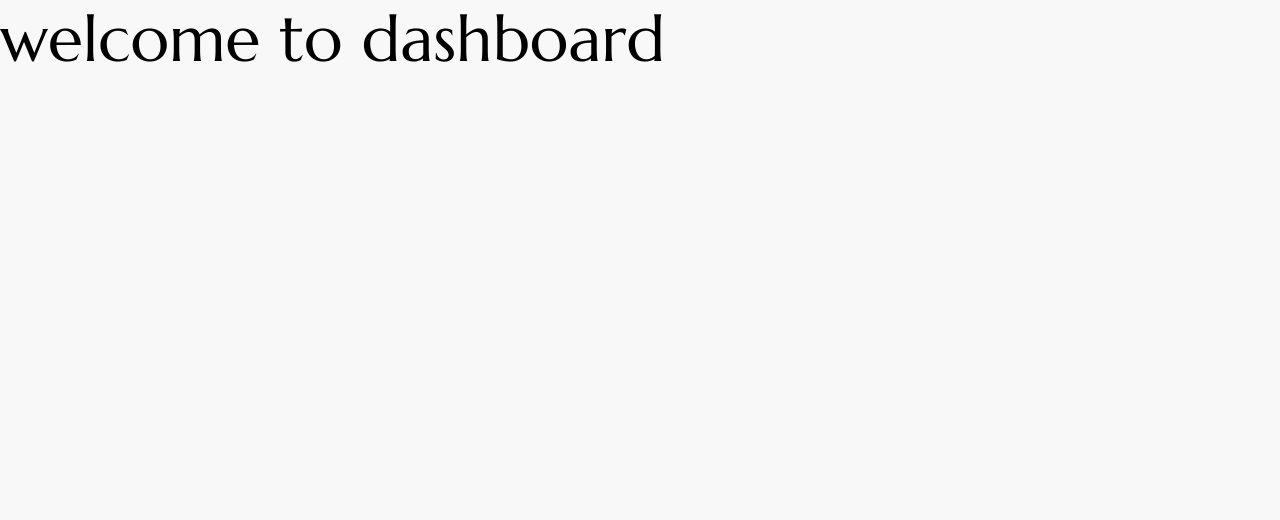
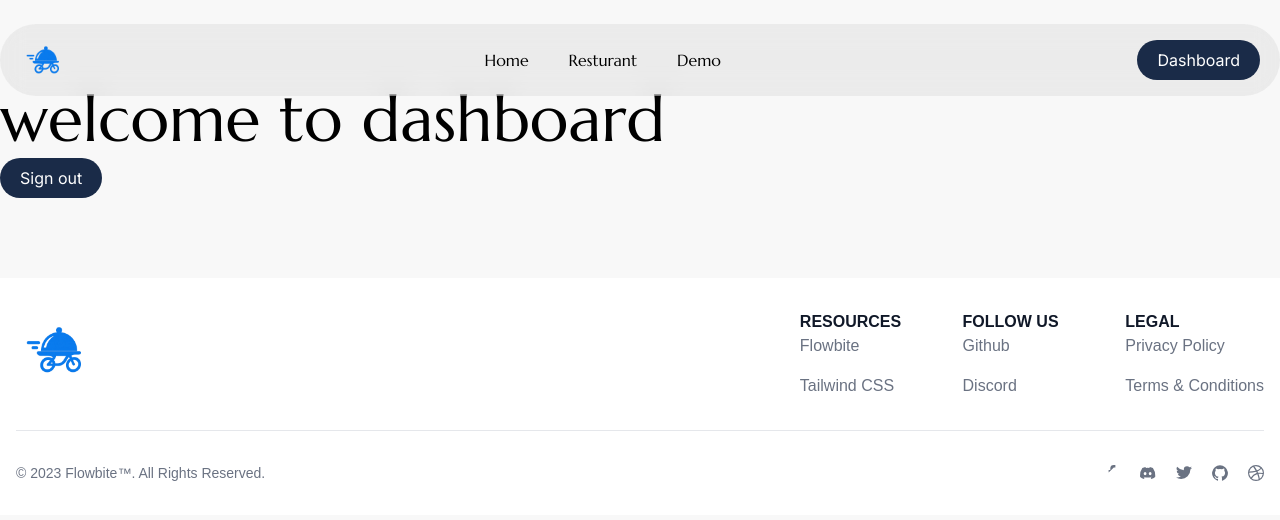
Before and after one commit to ShahbazNadeem/food-delivery-app, a Next.js app: page /restaurant/dashboard in a window 1280 px wide. Shown: the top 520 px of the page. Built offline with nearby package versions, Linux system fonts and the light colour scheme; sample sign-in values are in the browser's storage.

Commit message:
worked on signup functionality, logout functionality on dashboard and header login button funtionality

```diff
--- a/src/app/_components/layout/AuthHeader.jsx
+++ b/src/app/_components/layout/AuthHeader.jsx
@@ -5,26 +5,28 @@ import { GiHamburgerMenu } from "react-icons/gi";
 import { IoClose } from "react-icons/io5";
 import Image from "next/image";
 import projectLogo from "@/images/projectLogo.png"
+import { useRouter, usePathname } from 'next/navigation';
 
 const AuthHeader = () => {
+  const router = useRouter()
+  const pathName = usePathname();
   const [isOpen, setIsOpen] = useState(false);
-  const [localUser, setLocalUser] = useState(null);
+  const [details, setDetails] = useState();
 
   useEffect(() => {
-    const loadUser = () => {
-      const storedUser = sessionStorage.getItem('user');
-      if (storedUser) {
-        setLocalUser(JSON.parse(storedUser));
-      } else {
-        setLocalUser(null);
+    const data = localStorage.getItem("restaurantUser");
+    if (!data && pathName == "/restaurant/dashboard") {
+      router.push("/restaurant");
+    } else if (data && pathName == "/restaurant") {
+      router.push("/restaurant/dashboard")
+    } else {
+      try {
+        setDetails(JSON.parse(data));
+      } catch (e) {
+        console.error("Error parsing restaurantUser:", e);
+        router.push("/restaurant");
       }
-    };
-
-    loadUser();
-
-    window.addEventListener("userLogout", loadUser);
-
-    return () => window.removeEventListener("userLogout", loadUser);
+    }
   }, []);
 
   useEffect(() => {
@@ -52,18 +54,15 @@ const AuthHeader = () => {
               <li><Link href="/">Home</Link></li>
               <li><Link href="/restaurant">Resturant</Link></li>
               <li><Link href="#">Demo</Link></li>
-              {/* <li>
-                {localUser ? (
-                  <Link href="/dashboard">Dashboard</Link>
+            </ul>
+            <span>
+              <button className="hidden sm:block">
+                {details && details.name ? (
+                  <Link href="/restaurant/dashboard">Dashboard</Link>
                 ) : (
                   <Link href="/login">Login</Link>
                 )}
-              </li> */}
-            </ul>
-            <span>
-              <Link href="#">
-                <button className="hidden sm:block">Login</button>
-              </Link>
+              </button>
             </span>
           </div>
         </nav>
@@ -89,26 +88,16 @@ const AuthHeader = () => {
         <div className="py-10 px-2 flex flex-col gap-10">
           <ul className="flex flex-col gap-5 font-marcellus text-[16]">
             <li><Link href="/">Home</Link></li>
-            <li><Link href="/premiumgrouptours">Premium Group Tours</Link></li>
-            <li><Link href="/privatetours">Private Tours</Link></li>
-            <li><Link href="/byair">By Air</Link></li>
-            <li><Link href="/psy">Pakistan Sikh Yatra</Link></li>
-            <li><Link href="/contact">Contact</Link></li>
-            {/* <li>
-              {localUser ? (
-                <Link href="/dashboard">Dashboard</Link>
+            <li><Link href="#">Premium Group Tours</Link></li>
+            <li><Link href="#">Private Tours</Link></li>
+            <li>
+              {details && details.name ? (
+                <Link href="/restaurant/dashboard">Dashboard</Link>
               ) : (
                 <Link href="/login">Login</Link>
               )}
-            </li> */}
+            </li>
           </ul>
-          <span>
-            <Link href="/planmytrip">
-              <button className="text-white rounded-full px-5 py-2 transition-all duration-300 block sm:hidden">
-                Plan My Trip
-              </button>
-            </Link>
-          </span>
         </div>
       </div>
     </>
--- a/src/app/restaurant/dashboard/page.jsx
+++ b/src/app/restaurant/dashboard/page.jsx
@@ -1,10 +1,26 @@
+"use client"
+import Layout from '@components/layout/Layout'
 import React from 'react'
+import { useRouter } from 'next/navigation';
 
 const page = () => {
+  const router = useRouter()
+  const logout = () => {
+    localStorage.removeItem("restaurantUser")
+    router.push("/restaurant")
+
+  }
   return (
-    <div>
-        <h1>welcome to dashboard</h1>
-    </div>
+    <Layout>
+      <section>
+        <div className="wrapper my-20">
+          <div className="container">
+            <h1>welcome to dashboard</h1>
+            <button onClick={logout}>Sign out</button>
+          </div>
+        </div>
+      </section>
+    </Layout>
   )
 }
 
```
